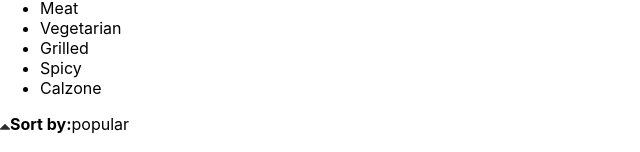
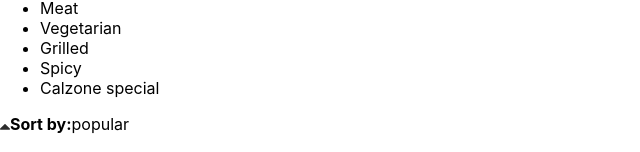
Before and after one commit to anastasiiasok/JohnstonPizza, a React (Create React App) app in the folder my-app/: page / in a window 1280 px wide. Shown: the part 230-382 px from the top of the page, without its empty margins (0-640 px from the left). Built offline with nearby package versions, Linux system fonts and the light colour scheme.

Commit message:
created my own branch

```diff
--- a/my-app/src/App.js
+++ b/my-app/src/App.js
@@ -61,7 +61,7 @@ function App() {
                   <li>Vegetarian</li>
                   <li>Grilled</li>
                   <li>Spicy</li>
-                  <li>Calzone</li>
+                  <li>Calzone special</li>
                 </ul>
               </div>
               <div class="sort">
```
